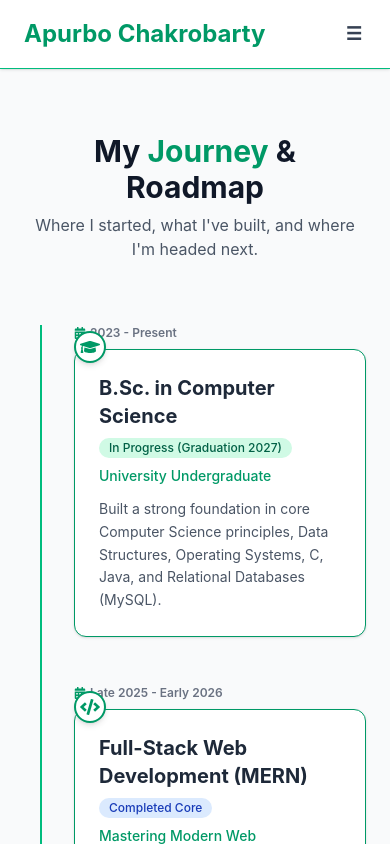
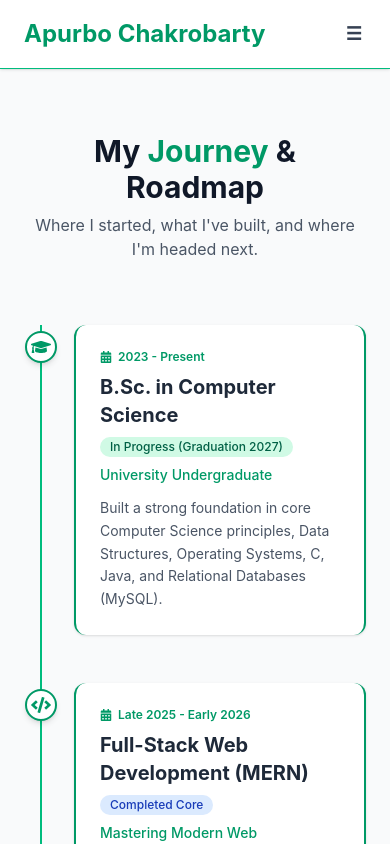
Before and after one commit to Apurbo2k25/Portfolio-2026, a React (Vite) app: page /journey in a window 390 px wide. Shown: the top 844 px of the page. Built offline with nearby package versions, Linux system fonts and the light colour scheme.

Commit message:
few updations in journey page

```diff
--- a/src/pages/Journey.jsx
+++ b/src/pages/Journey.jsx
@@ -68,19 +68,25 @@ function Journey() {
         <div className="relative border-l-2 border-emerald-500 ml-4 md:ml-32 space-y-12">
           {milestones.map((item, index) => (
             <div key={index} className="relative pl-8 md:pl-10">
-              {/* Timeline Icon Node */}
-              <div className="absolute -left[17px] top-1.5 w-8 h-8 rounded-full bg-white border-2 border-emerald-600 flex items-center justify-center shadow-md">
+              {/* Timeline Icon Node (Fixed -left-[17px] syntax) */}
+              <div className="absolute -left-[17px] top-1.5 w-8 h-8 rounded-full bg-white border-2 border-emerald-600 flex items-center justify-center shadow-md z-10">
                 {item.icon}
               </div>
 
-              {/* Date Box (Desktop Offset) */}
-              <div className="md:absolute md:-left-36 md:top-2 mb-2 md:mb-0 text-xs font-semibold text-gray-500 flex items-center gap-1">
+              {/* Desktop Date Box (Hidden on Mobile to prevent overlap) */}
+              <div className="hidden md:flex absolute -left-36 top-2 text-xs font-semibold text-gray-500 items-center gap-1 w-28 justify-end">
                 <FaCalendarAlt className="text-emerald-600" />
                 {item.year}
               </div>
 
               {/* Card Content */}
-              <div className="bg-white p-6 rounded-xl border border-emerald-600 shadow-sm hover:shadow-md transition">
+              <div className="bg-white p-6  rounded-xl border-r-2 border-l-2 md:border border-emerald-600 shadow-sm hover:shadow-md transition">
+                {/* Mobile Date Display (Visible only on mobile inside card header) */}
+                <div className="flex md:hidden items-center gap-1.5 text-xs font-semibold text-emerald-600 mb-2">
+                  <FaCalendarAlt />
+                  <span>{item.year}</span>
+                </div>
+
                 <div className="flex flex-wrap items-center justify-between gap-2 mb-2">
                   <h3 className="text-xl font-bold text-gray-800">
                     {item.title}
@@ -107,7 +113,7 @@ function Journey() {
         {/* Bottom Call to Action */}
         <div className="mt-16 text-center">
           <Link
-            to="#"
+            to="/#contact"
             className="inline-block bg-emerald-600 text-white font-medium px-6 py-3 rounded-lg hover:bg-emerald-700 transition"
           >
             Connect With Me →
```
